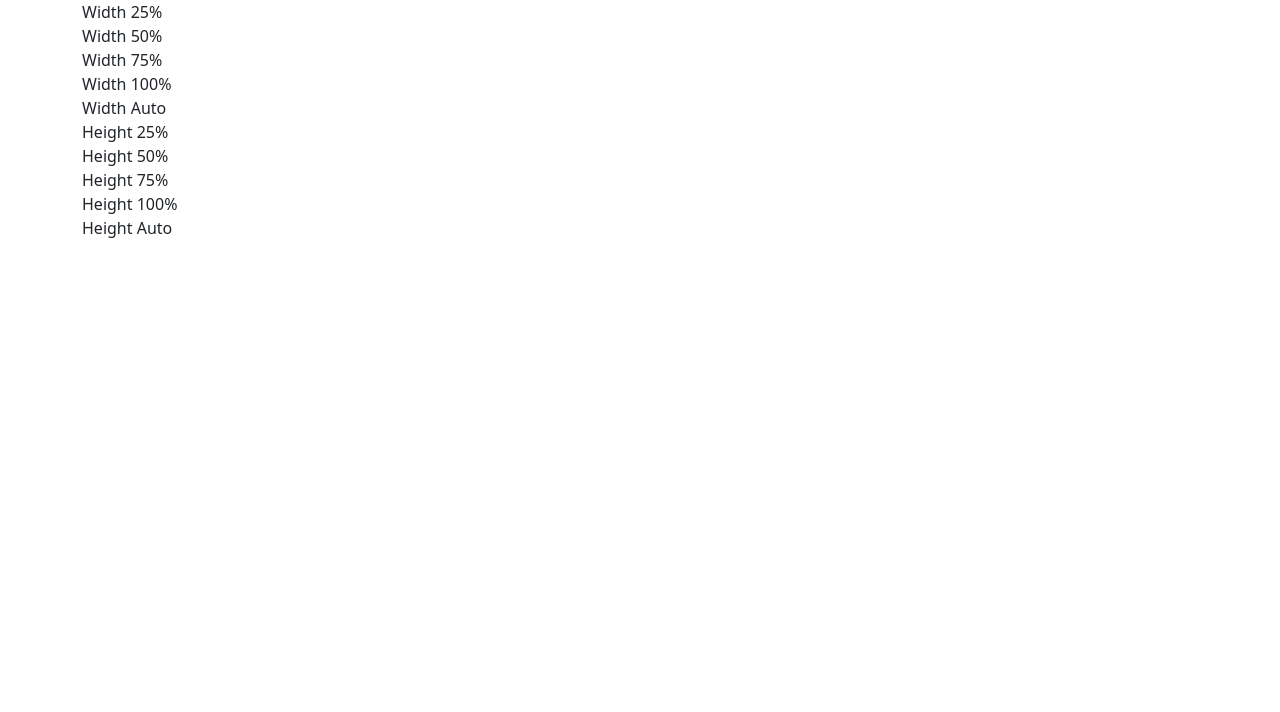
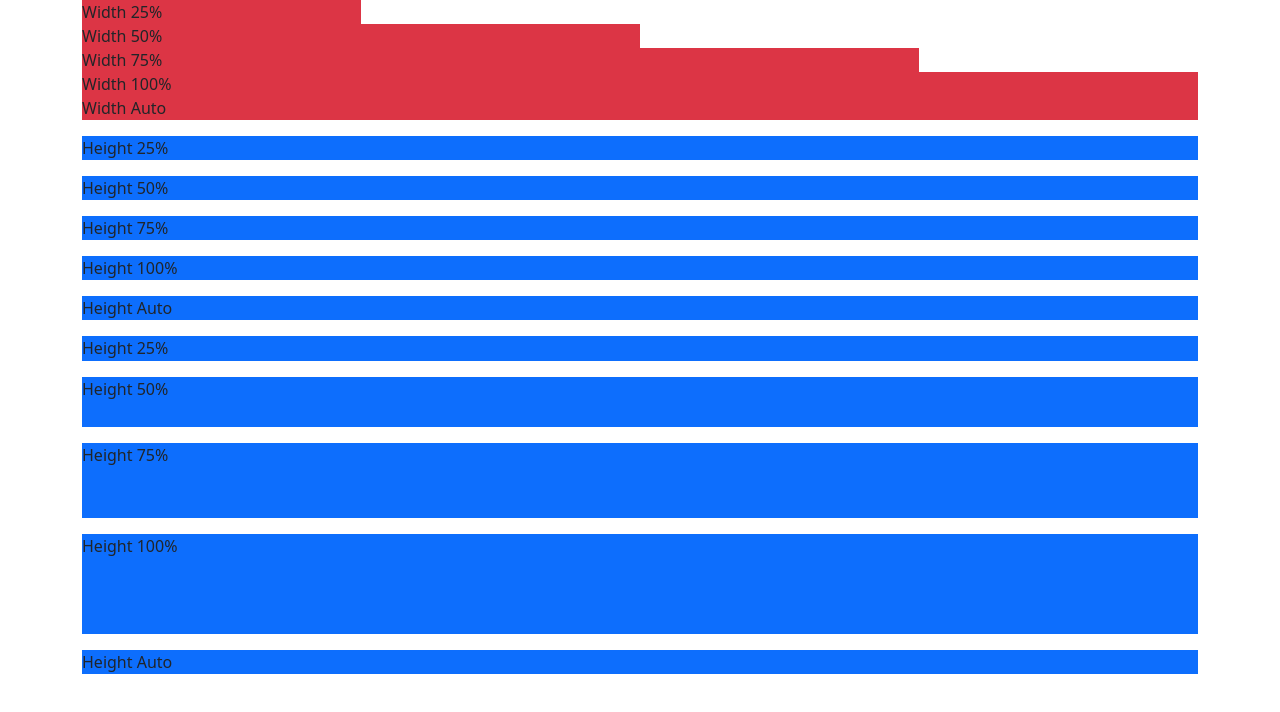
Before and after one commit to kanokpich18/github-desktop-project, a plain HTML site: page 7_Size.html in a window 1280 px wide. Drawn offline with nearby package versions, Linux system fonts and the light colour scheme.

Commit message:
7.Size
7.Size

```diff
--- a/7_Size.html
+++ b/7_Size.html
@@ -10,19 +10,27 @@
 <body>
     <div class="container">
         <!-- Width -->
-        <div>Width 25%</div>
-        <div>Width 50%</div>
-        <div>Width 75%</div>
-        <div>Width 100%</div>
-        <div>Width Auto</div>
+        <div class="bg-danger w-25">Width 25%</div>
+        <div class="bg-danger w-50">Width 50%</div>
+        <div class="bg-danger w-75">Width 75%</div>
+        <div class="bg-danger w-100">Width 100%</div>
+        <div class="bg-danger w-auto">Width Auto</div>
 
+        <div>
+         <!-- Height -->
+         <div class="bg-primary my-3 h-25">Height 25%</div>
+         <div class="bg-primary my-3 h-50">Height 50%</div>
+         <div class="bg-primary my-3 h-75">Height 75%</div>
+         <div class="bg-primary my-3 h-100">Height 100%</div>
+         <div class="bg-primary my-3 h-auto">Height Auto</div>
+        </div>
         <!-- Height -->
-        <div style="height: 300px;">
-            <div>Height 25%</div>
-            <div>Height 50%</div>
-            <div>Height 75%</div>
-            <div>Height 100%</div>
-            <div>Height Auto</div>
+        <div style="height: 100px;">
+        <div class="bg-primary my-3 h-25">Height 25%</div>
+         <div class="bg-primary my-3 h-50">Height 50%</div>
+         <div class="bg-primary my-3 h-75">Height 75%</div>
+         <div class="bg-primary my-3 h-100">Height 100%</div>
+         <div class="bg-primary my-3 h-auto">Height Auto</div>
         </div>
     </div>
 </body>
```
